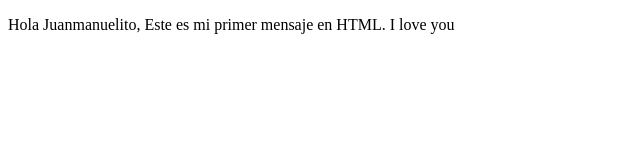
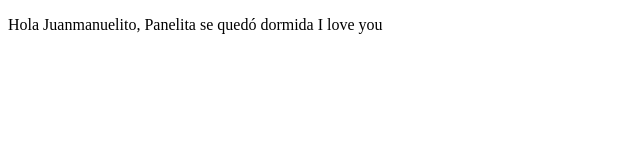
Before and after one commit to laurayarango/proyectoDemoCursoPrework, a plain HTML site: page index.html in a window 1280 px wide. Shown: the whole page, without its empty margins (0-640 px from the left). Drawn offline with Linux system fonts and the light colour scheme.

Commit message:
cambios sobre panela

```diff
--- a/index.html
+++ b/index.html
@@ -9,7 +9,7 @@
 <body>
    <p>
     Hola Juanmanuelito,
-    Este es mi primer mensaje en HTML.
+    Panelita se quedó dormida
     I love you
    </p>
 </body>
```
